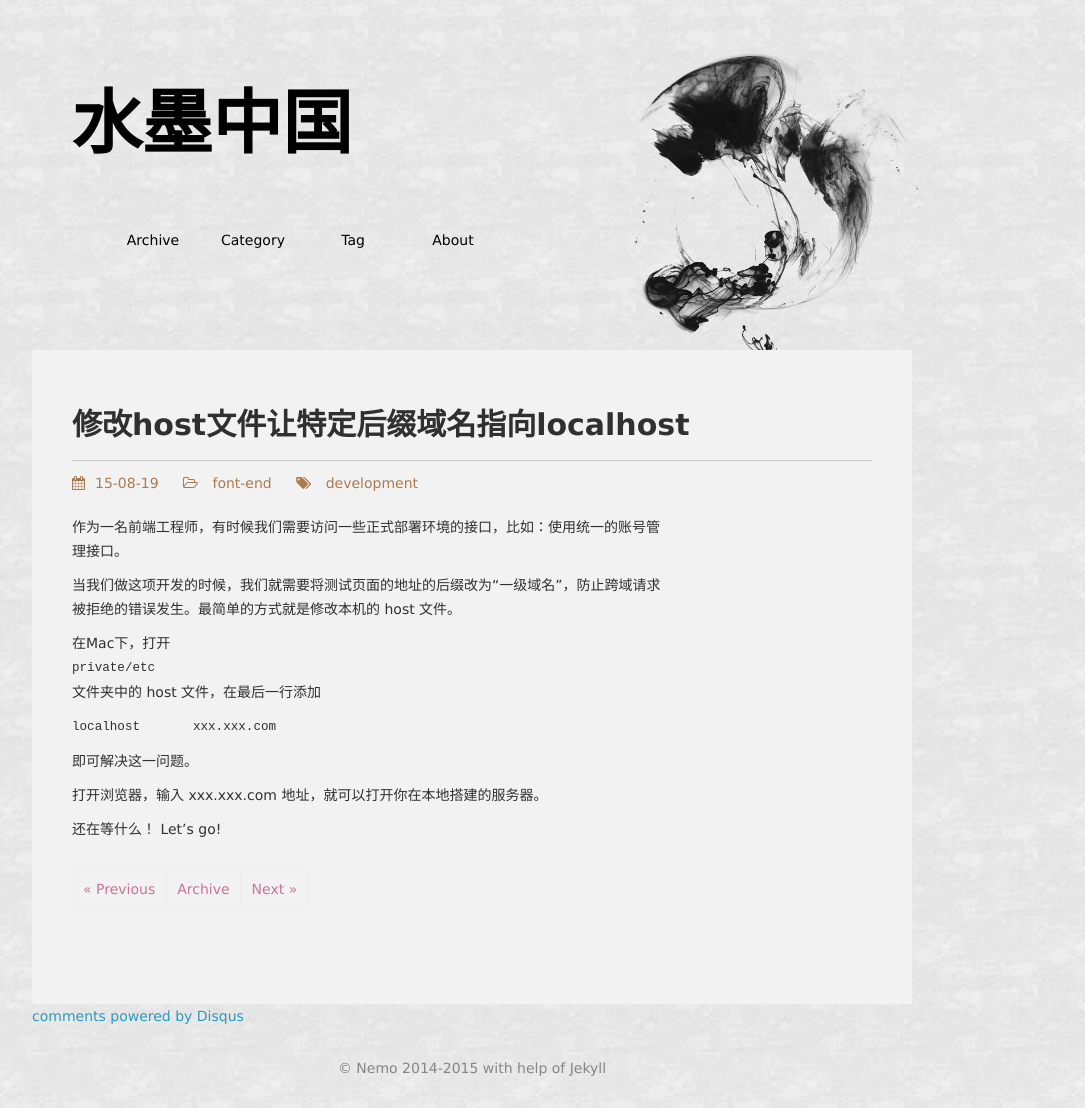
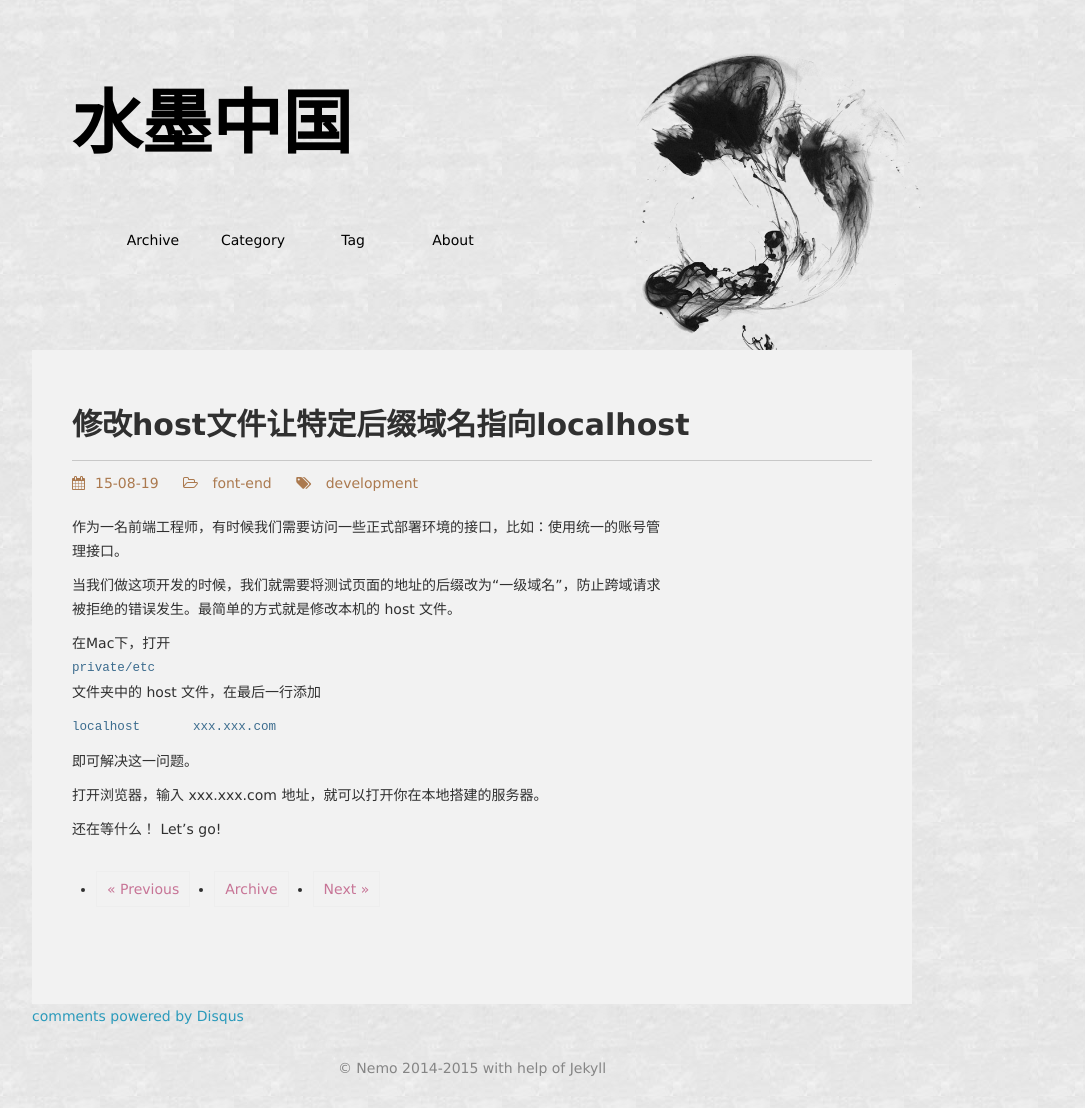
Before and after one commit to Caesor/caesor.github.io, a Jekyll site: the page built from _posts/2015-08-19-Host.md, in a window 1280 px wide. Shown: the whole page, without its empty margins (168-1253 px from the left). Built offline with Jekyll 4.4.1, drawn with Linux system fonts in a browser that asks for light colours; some web fonts are replaced; comment, search, counter and statistics services are not loaded.

Commit message:
update code style and blog ul list style

```diff
--- a/resource/css/pages.css
+++ b/resource/css/pages.css
@@ -19,8 +19,10 @@
 .blog_content h2{font-size:22px;font-weight:800;color: #4B91B6;padding: 5px 0;line-height:30px;margin: 5px 0;border-bottom: 1px solid #eee;}
 .blog_content h3{font-size: 18px;color: #5BA4BA;font-family: fantasy;padding: 2px 0;}
 .blog_content p{margin: 10px 0;}
+.blog_content li{list-style-type: disc; margin-left: 24px;}
 .blog_content img{max-width:90%;max-height: 350px;}
 .blog_content strong{color:#E05E5E;}
+.blog_content code{color: #3C6C8E;}
 .blog_content .pagination{display: inline-block;padding-left: 0;margin: 20px 0;border-radius: 4px;}
 .blog_content .pagination li{float: left;padding: 5px 10px;border: 1px solid #eee;}
 .blog_content .pagination li:hover{cursor: pointer;background: #fafafa;}
```
